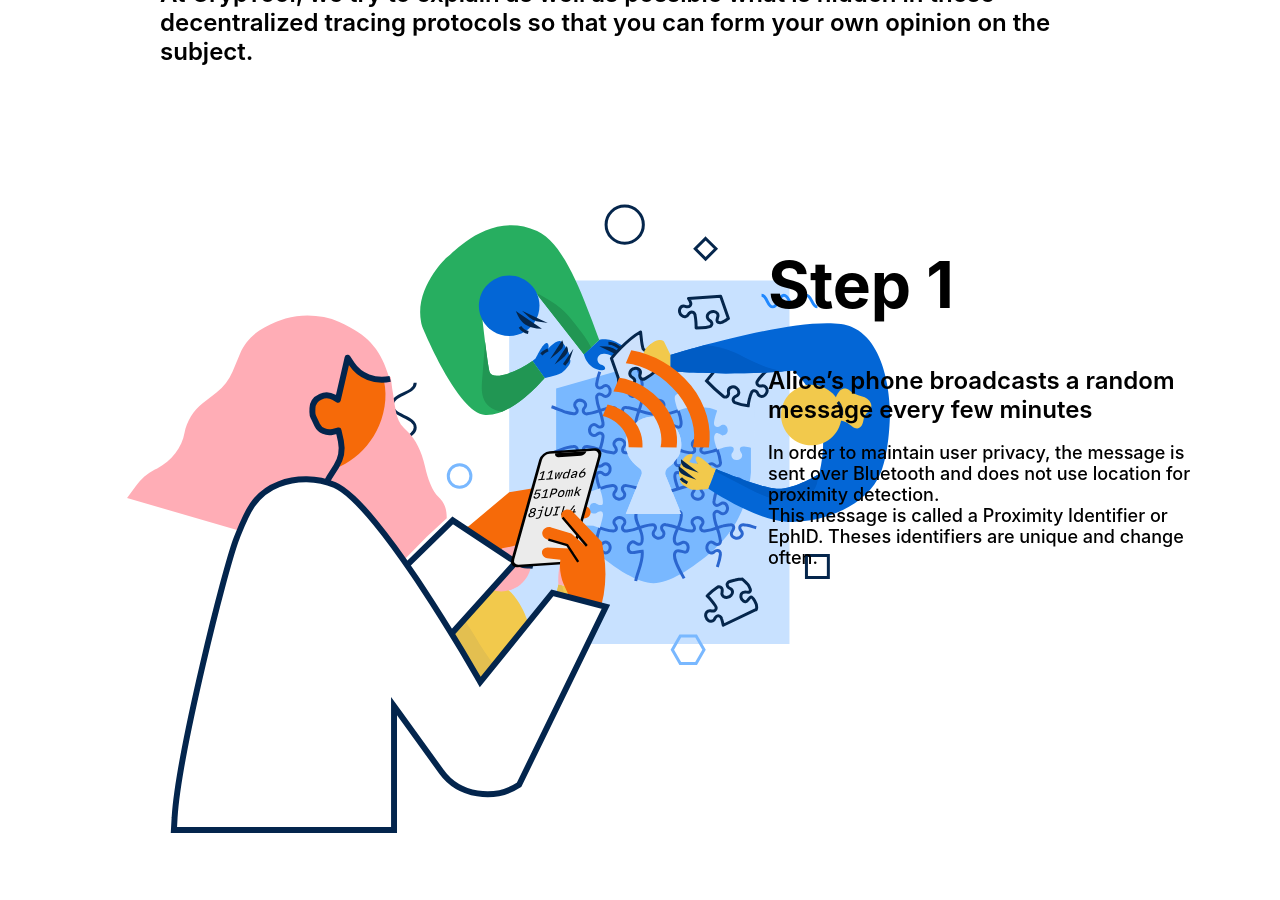
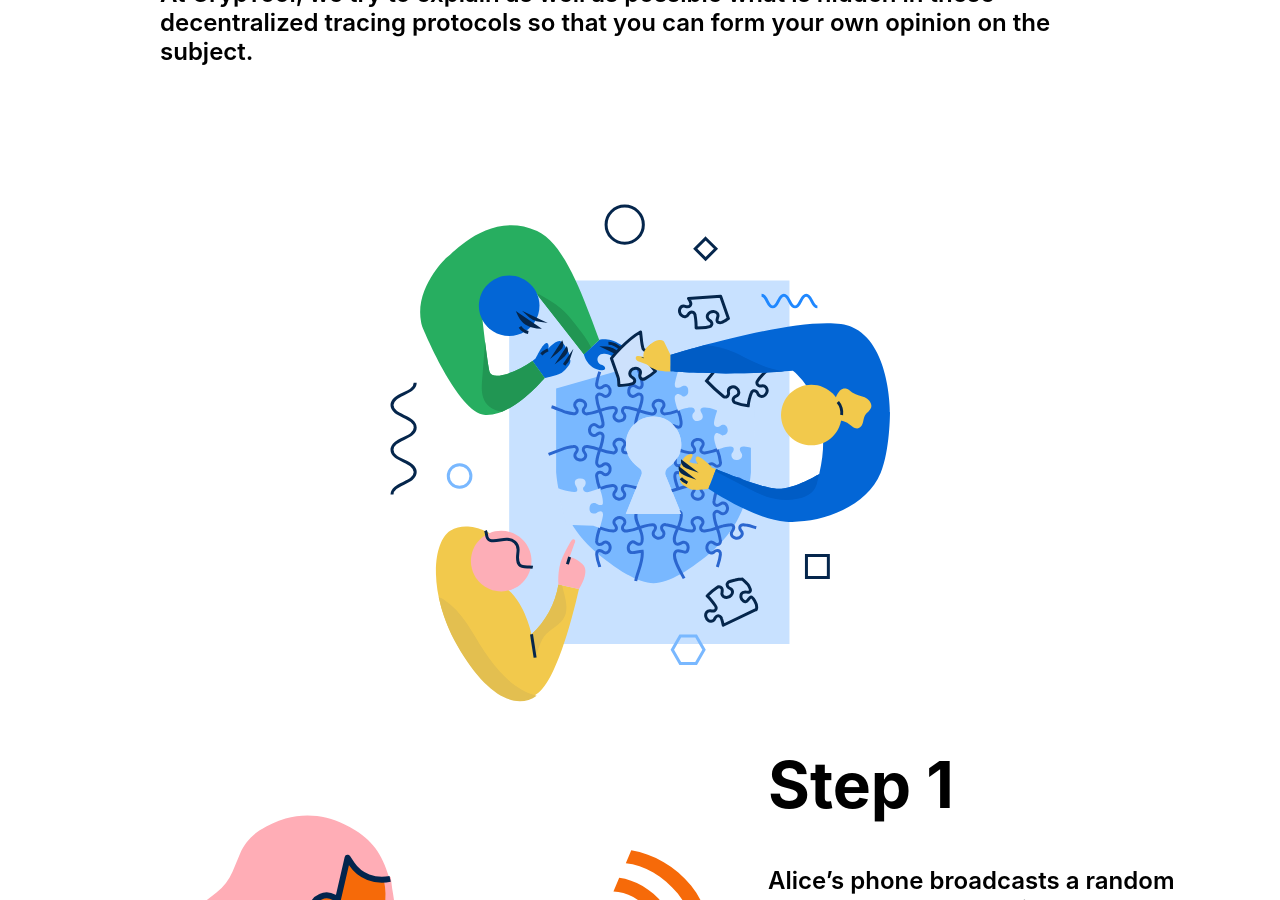
Before and after one commit to arguiot/corona-tracing, a Jekyll site: the page built from index.html, in a window 1280 px wide and 900 px high, scrolled down 696 px. Built offline with Jekyll 4.4.1, drawn with Linux system fonts in a browser that asks for light colours; nearby versions of some CDN libraries; a style sheet for code colours, icons or effects is not loaded.

Commit message:
Improved responsivness

```diff
--- a/_sass/styles.scss
+++ b/_sass/styles.scss
@@ -21,6 +21,7 @@
         --semi-white: #333;
     }
 }
+
 @media (prefers-color-scheme: dark) and (max-width: 960px) {
     article {
         .text {
@@ -28,6 +29,7 @@
         }
     }
 }
+
 body {
     font-family: SF Pro Display;
     font-style: normal;
@@ -50,6 +52,7 @@
     justify-content: center;
     align-items: center;
     flex-wrap: wrap;
+
     .text {
         height: 100vh;
         display: flex;
@@ -64,6 +67,7 @@
             width: 960px;
             height: 125px;
         }
+
         h1 {
             font-family: SF Pro Display;
             font-style: normal;
@@ -84,6 +88,7 @@
             text-align: left;
         }
     }
+
     .illustration {
         width: 500px;
         height: 500px;
@@ -95,7 +100,6 @@
 
 article {
     height: auto;
-
     .figure {
         position: relative;
         display: flex;
@@ -144,6 +148,7 @@
     top: 100vh;
     left: 60vw;
     z-index: auto;
+
     .text {
         position: -webkit-sticky;
         position: sticky;
@@ -176,6 +181,7 @@
         }
     }
 }
+
 .animation {
     margin: 0;
     height: 100vh;
@@ -183,12 +189,14 @@
     flex-direction: column;
     justify-content: center;
     align-items: center;
+
     h1 {
         font-family: SF Pro Display;
         font-style: normal;
         font-weight: bold;
         font-size: 64px;
         line-height: 76px;
+        text-align: center;
     }
 
     .bold {
@@ -203,6 +211,7 @@
 
     .app {
         margin-top: 10px;
+
         canvas {
             width: 300px;
             height: 300px;
@@ -220,6 +229,7 @@
             background: #c4c4c4;
             border-radius: 5px;
             color: black;
+
             div {
                 width: 120px;
                 height: 28px;
@@ -236,9 +246,11 @@
 
         .panel {
             height: 300px;
+
             .selector {
                 margin-top: 0px;
             }
+
             .row {
                 width: 296px;
                 padding: 0 2px;
@@ -282,6 +294,7 @@
             }
         }
     }
+
     .scientist {
         position: absolute;
         bottom: calc(-6*100vh);
@@ -294,6 +307,7 @@
         width: 50vw;
         z-index: -10;
     }
+
     .sitting {
         position: absolute;
         bottom: calc(-6*100vh);
@@ -308,18 +322,44 @@
     }
 }
 
+@media (max-width: 1470px) {
+    article {
+        margin-top: 500px;
+    }
+    .text-container {
+        top: calc(100vh + 500px);
+    }
+    .animation {
+        .scientist, .sitting {
+            bottom: calc(-6*100vh - 500px);
+        }
+    }
+}
+
 @media (max-width: 960px) {
+    header {
+        .text {
+            .logo {
+                max-width: 500px !important;
+                width: 90vw;
+            }
             h1 {
                 font-size: 36px !important;
                 line-height: 45px !important;
                 margin: 0 !important;
                 margin-bottom: 10px !important;
+                max-width: 500px !important;
+                width: 90vw;
             }
 
-    header .description {
-        font-size: 12px;
-        line-height: 16px;
-        max-width: 500px;
+            .description {
+                font-size: 12px !important;
+                line-height: 16px !important;
+                max-width: 500px !important;
+                width: 90vw;
+                text-align: justify !important;
+            }
+        }
     }
 
     article {
@@ -328,10 +368,12 @@
                 width: 90vw;
             }
         }
+
         .text-container {
             position: absolute;
-            top: 100vh;
+            top: calc(100vh + 500px);
             left: 0;
+
             .text {
                 position: -webkit-sticky;
                 position: sticky;
@@ -340,7 +382,7 @@
                 width: calc(100vw - 60px);
                 height: calc(60vh - 40px);
                 max-width: 100vw;
-                background: rgba(232, 232, 232,0.7);
+                background: rgba(232, 232, 232, 0.7);
                 -webkit-backdrop-filter: saturate(180%) blur(10px);
                 backdrop-filter: saturate(180%) blur(10px);
 
@@ -351,6 +393,7 @@
                     font-size: 18px;
                     line-height: 21px;
                 }
+
                 p {
                     font-size: 14px;
                     line-height: 17px;
@@ -358,8 +401,10 @@
             }
         }
     }
+
     .animation {
         justify-content: start !important;
+
         .bold {
             width: 100vw !important;
             max-width: 350px !important;
@@ -389,6 +434,7 @@
         height: 600px;
         background: white;
         border-radius: 15px;
+
         .cross {
             background: url("../img/cross.svg");
             background-size: cover;
@@ -400,6 +446,7 @@
             z-index: 10;
             cursor: pointer;
         }
+
         .title {
             font-family: SF Pro Display;
             font-style: normal;
@@ -410,6 +457,7 @@
             position: relative;
             top: -15px;
         }
+
         .container {
             overflow-y: scroll;
             margin-left: 10px;
@@ -417,12 +465,14 @@
             max-width: calc(450px - 20px);
             height: calc(100vh - 69px);
             max-height: calc(600px - 69px);
+
             .row {
                 padding: 0 2px;
                 display: flex;
                 flex-direction: row;
                 justify-content: space-between;
                 padding-top: 13px;
+
                 .value {
                     text-align: right;
                     color: #4c4c4c;
```
Lines whose indentation alone changed are shown as unchanged.
